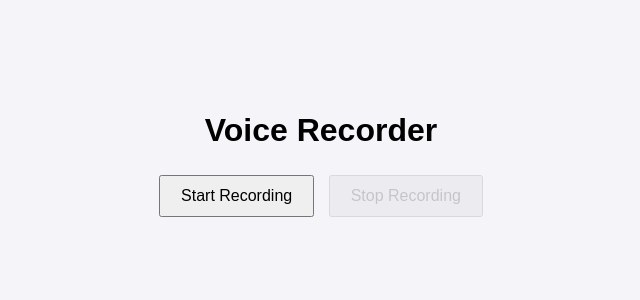
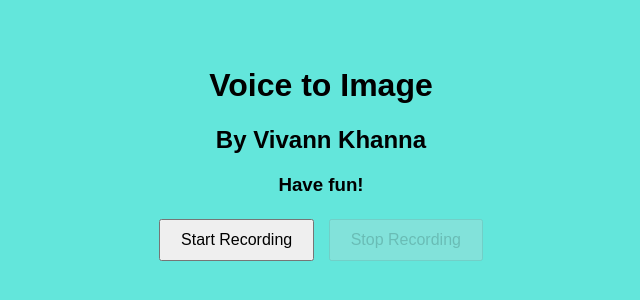
Before and after one commit to vivannkhanna/aiimagewithvoice, a website: page public/index.html in a window 1280 px wide. Shown: the part 234-534 px from the top of the page, without its empty margins (319-959 px from the left). Drawn offline with Linux system fonts and the light colour scheme.

Commit message:
Ui changesnpm start

```diff
--- a/public/index.html
+++ b/public/index.html
@@ -8,7 +8,9 @@
 </head>
 <body>
     <div class="container">
-        <h1>Voice Recorder</h1>
+        <h1>Voice to Image</h1>
+        <h2>By Vivann Khanna</h2>
+        <h3>Have fun!</h3>
         <div class="controls">
             <button id="startRecord">Start Recording</button>
             <button id="stopRecord" disabled>Stop Recording</button>
--- a/public/styles.css
+++ b/public/styles.css
@@ -1,6 +1,6 @@
 body {
     font-family: Arial, sans-serif;
-    background-color: #f4f4f9;
+    background-color: #63e6db;
     display: flex;
     justify-content: center;
     align-items: center;
```
